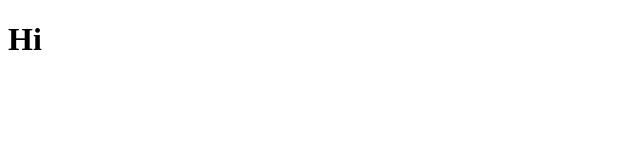
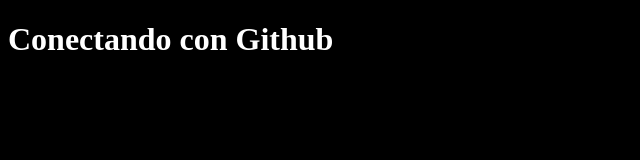
Before and after one commit to donous02/learningGithub, a plain HTML site: page index.html in a window 1280 px wide. Shown: the whole page, without its empty margins (0-640 px from the left). Drawn offline with Linux system fonts and the light colour scheme.

Commit message:
Background

```diff
--- a/index.html
+++ b/index.html
@@ -4,8 +4,10 @@
     <meta charset="UTF-8">
     <meta name="viewport" content="width=device-width, initial-scale=1.0">
     <title>Git</title>
+    <link rel="stylesheet" href="style.css">
 </head>
 <body>
-    <h1>Hi</h1>
+    <h1>Conectando con Github</h1>
+
 </body>
 </html>
--- a/style.css
+++ b/style.css
@@ -0,0 +1,4 @@
+body{
+    background-color: black;
+    color: white;
+}
```
